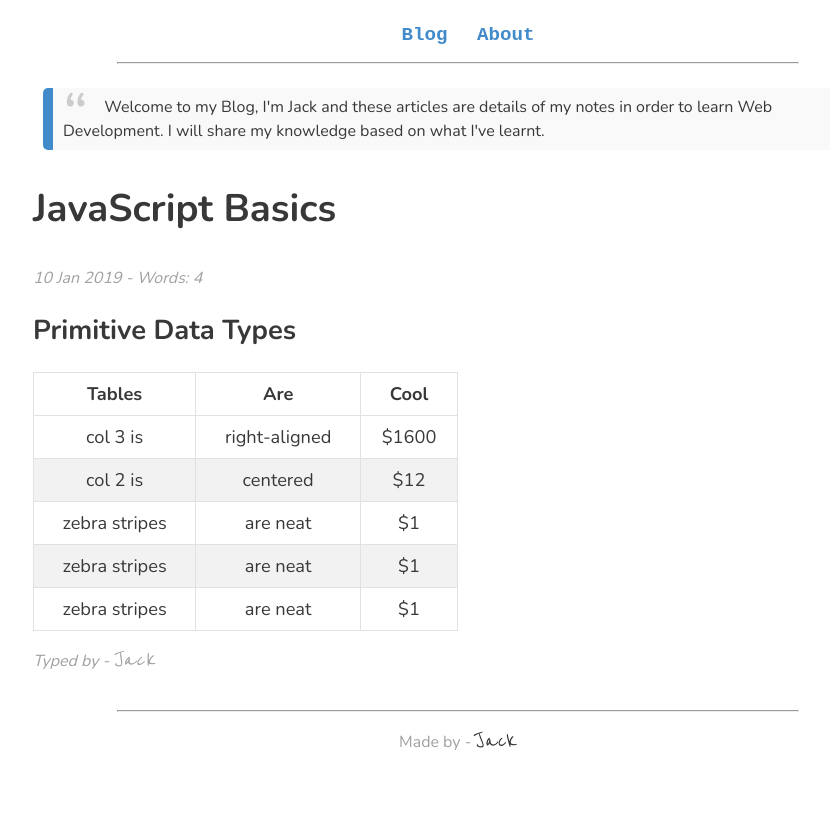
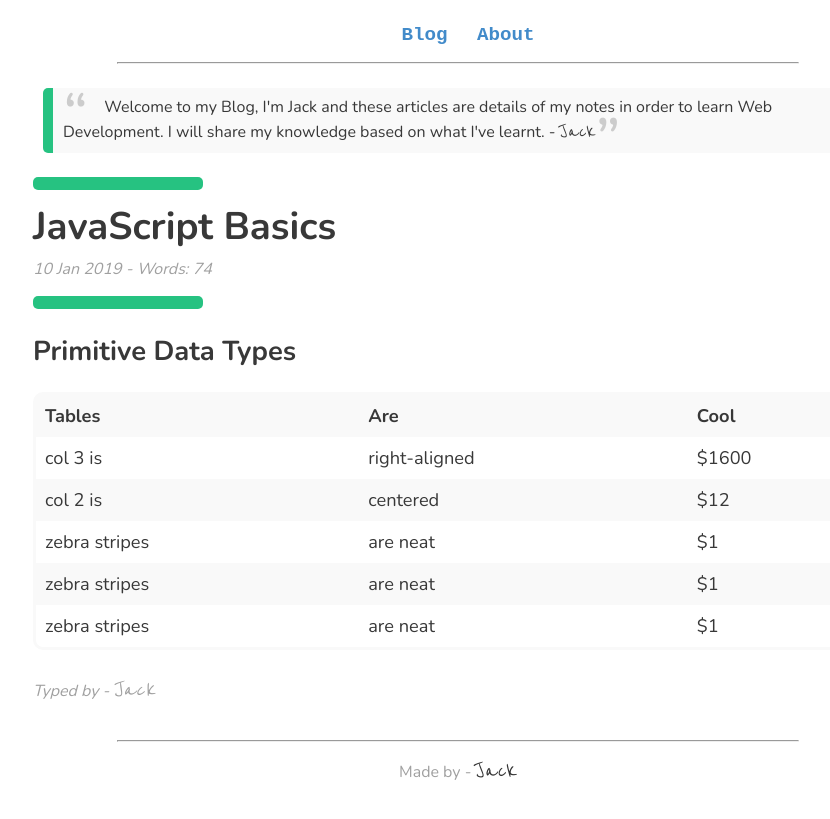
Before and after one commit to jackwebdev/Blog, a Jekyll site: the page built from _posts/2019-01-10-javascript-basics.markdown, in a window 1280 px wide. Shown: the top 819 px of the page, without its empty margins (182-1012 px from the left). Built offline with Jekyll 4.4.1, drawn with Linux system fonts in a browser that asks for light colours; some web fonts are replaced.

Commit message:
Made some layout changes

```diff
--- a/_layouts/post.html
+++ b/_layouts/post.html
@@ -4,12 +4,15 @@
   <body>
     {% include navigation.html %}
     <article class="blog">
-            <blockquote>Welcome to my Blog, I'm Jack and these articles are details of my notes in order to learn Web Development. I will share my knowledge based on what I've learnt.</blockquote>
+            <blockquote>Welcome to my Blog, I'm Jack and these articles are details of my notes in order to learn Web Development. I will share my knowledge based on what I've learnt. - <span style="font-family: 'Reenie Beanie', cursive; font-size: 1.38em">Jack</span></blockquote>
+            <hr class="blog-hr">
             <h1 class="blog-title">{{ page.title }}</h1>
-            <p class="blog-date">{{ page.date | date_to_string }} - Words: {{ page.excerpt | number_of_words }}</p>
+            <p class="blog-date">{{ page.date | date_to_string }} - Words: {{ content | number_of_words }}</p>
+            <hr class="blog-hr">
             <div class="blog-content">
                 {{ content }}
             </div>
+            <br>
             <p class="blog-date">Typed by - <span style="font-family: 'Reenie Beanie', cursive; font-size: 1.6em">Jack</span></p>
         </article>
   </body>
--- a/_sass/highlights.scss
+++ b/_sass/highlights.scss
@@ -9,24 +9,38 @@ code {
   margin: 5px;
   padding: 5px;
 }
+.highlighter-rouge {
+  color: #5bc662;
+}
 
 blockquote {
   background: #f9f9f9;
-  border-left: 10px solid #428bca;
+  border-left: 10px solid #26C281;
   margin: 1.5em 10px;
   padding: 0.5em 10px;
   display: block;
   border-radius: 5px;
+  quotes: "“" "”" "‘" "’";
 }
+
 blockquote:before {
   color: #ccc;
   content: open-quote;
-  quotes: "\201C""\201D""\2018""\2019";
   font-size: 4em;
   line-height: 0.1em;
   margin-right: 0.25em;
   vertical-align: -0.4em;
 }
+
+blockquote:after {
+  color: #ccc;
+  content: close-quote;
+  font-size: 4em;
+  line-height: 0.1em;
+  margin-right: 0.25em;
+  vertical-align: -0.4em;
+}
+
 blockquote p {
   display: inline;
 }
--- a/_sass/main.scss
+++ b/_sass/main.scss
@@ -163,6 +163,7 @@ text-align: center;
     font-size: 2.4em;
     font-weight: 700;
 }
+.blog-title {margin: 10px 0 5px 0;}
 
 .blog img {
     display: block;
@@ -174,6 +175,7 @@ text-align: center;
     color: #a0a0a0;
     font-size: 1em;
     font-style: italic;
+    margin-top: 5px;
 }
 
 .blog-content,
@@ -183,19 +185,39 @@ text-align: center;
 
 .about-title {text-align: left;}
 
+.blog-hr {
+    width: 20%;
+    margin-left: 0;
+    height: 13px;
+    background: #26C281;
+    border-radius: 5px;
+    border: none;
+}
+
   table, td, th {
-    border: 1px solid #dfe2e5;
-    text-align: center !important;
+    // border: 1px solid #dfe2e5;
+    text-align: left !important;
+    margin: 0 auto;
   }
 
 
   table {
-    border-collapse: collapse;
-    width: 50%;
+    border-collapse: separate;
+    width: 100%;
+    border-spacing: 0;
+    border-radius: 10px;
   }
 
-  th, td {
-    padding: 9px;
-  }
+th { background: #f9f9f9; }
 
-  tr:nth-child(even) {background-color: #f2f2f2;}
+th, td {
+padding: 9px;
+}
+
+tr:nth-child(even) {background-color: #f9f9f9;}
+
+
+table {
+    border: 3px solid #f9f9f9;
+    border-radius: 10px;
+}
```
